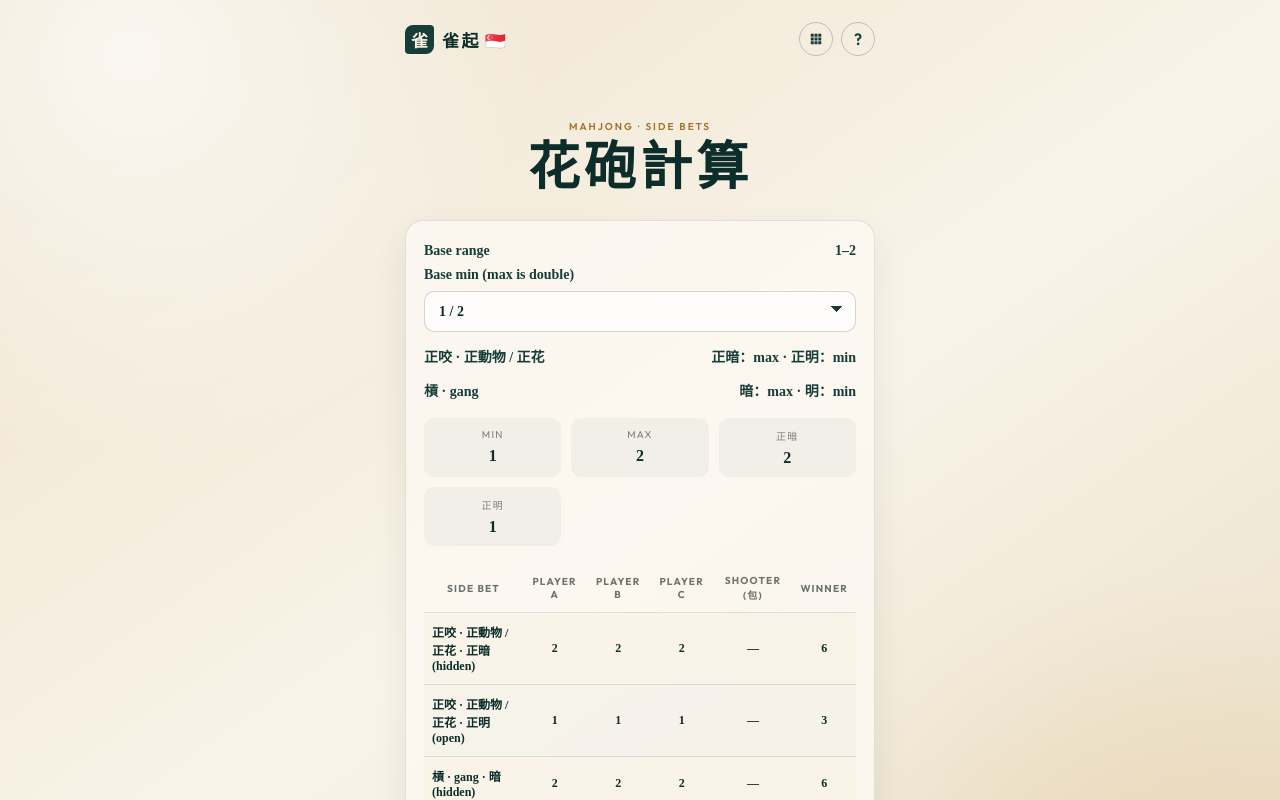
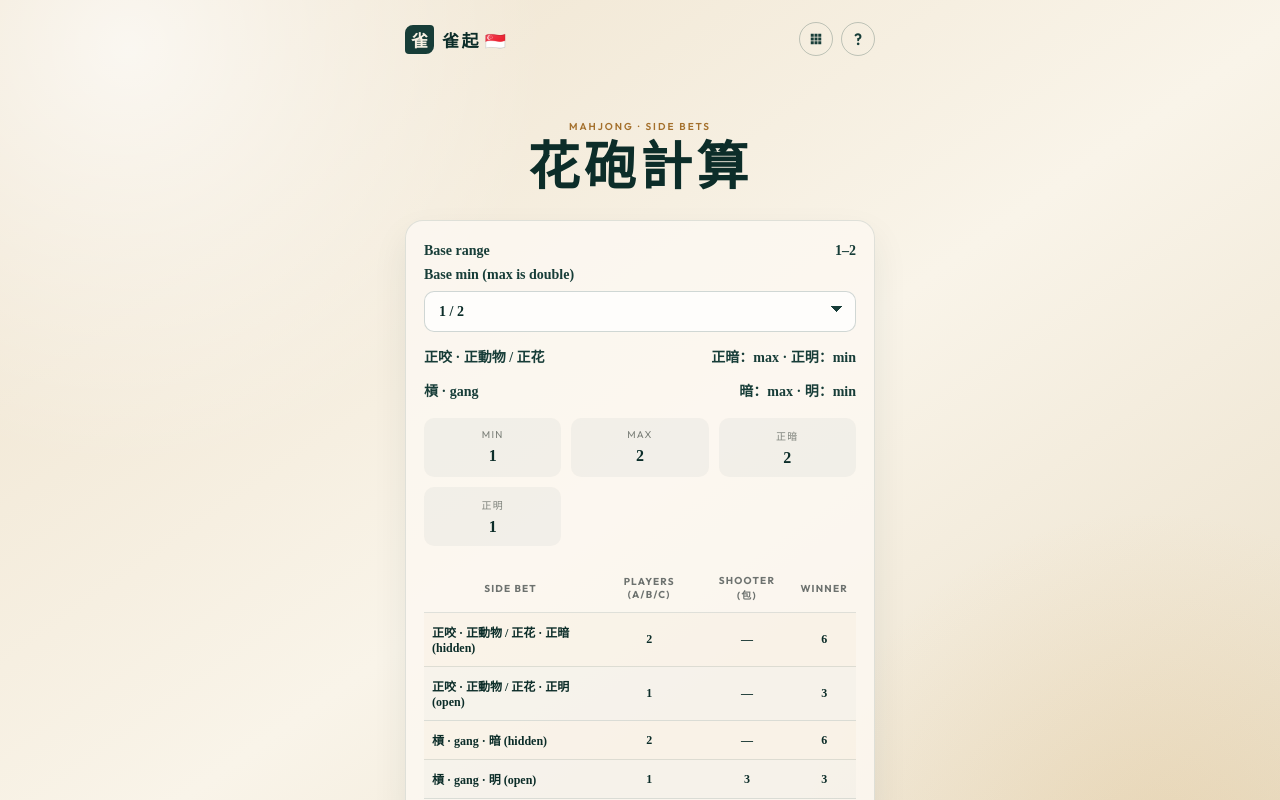
Before and after one commit to ubergoonz/mj-dw, a React (Vite) app: page /#/side-bets in a window 1280 px wide. Shown: the top 800 px of the page. Built offline with nearby package versions, Linux system fonts and the light colour scheme.

Commit message:
add new feature 花砲計算

```diff
--- a/src/pages/SideBets.tsx
+++ b/src/pages/SideBets.tsx
@@ -97,9 +97,7 @@ export default function SideBets() {
             <thead>
               <tr>
                 <th>Side bet</th>
-                <th>Player A</th>
-                <th>Player B</th>
-                <th>Player C</th>
+                <th>Players (A/B/C)</th>
                 <th>Shooter (包)</th>
                 <th>Winner</th>
               </tr>
@@ -110,8 +108,6 @@ export default function SideBets() {
                   <td>
                     {row.typeLabel} · {row.stateLabel}
                   </td>
-                  <td>{formatMoney(row.perPlayer)}</td>
-                  <td>{formatMoney(row.perPlayer)}</td>
                   <td>{formatMoney(row.perPlayer)}</td>
                   <td>{row.hasShooter ? formatMoney(row.shooterPays) : "—"}</td>
                   <td>{formatMoney(row.winnerTakes)}</td>
```
